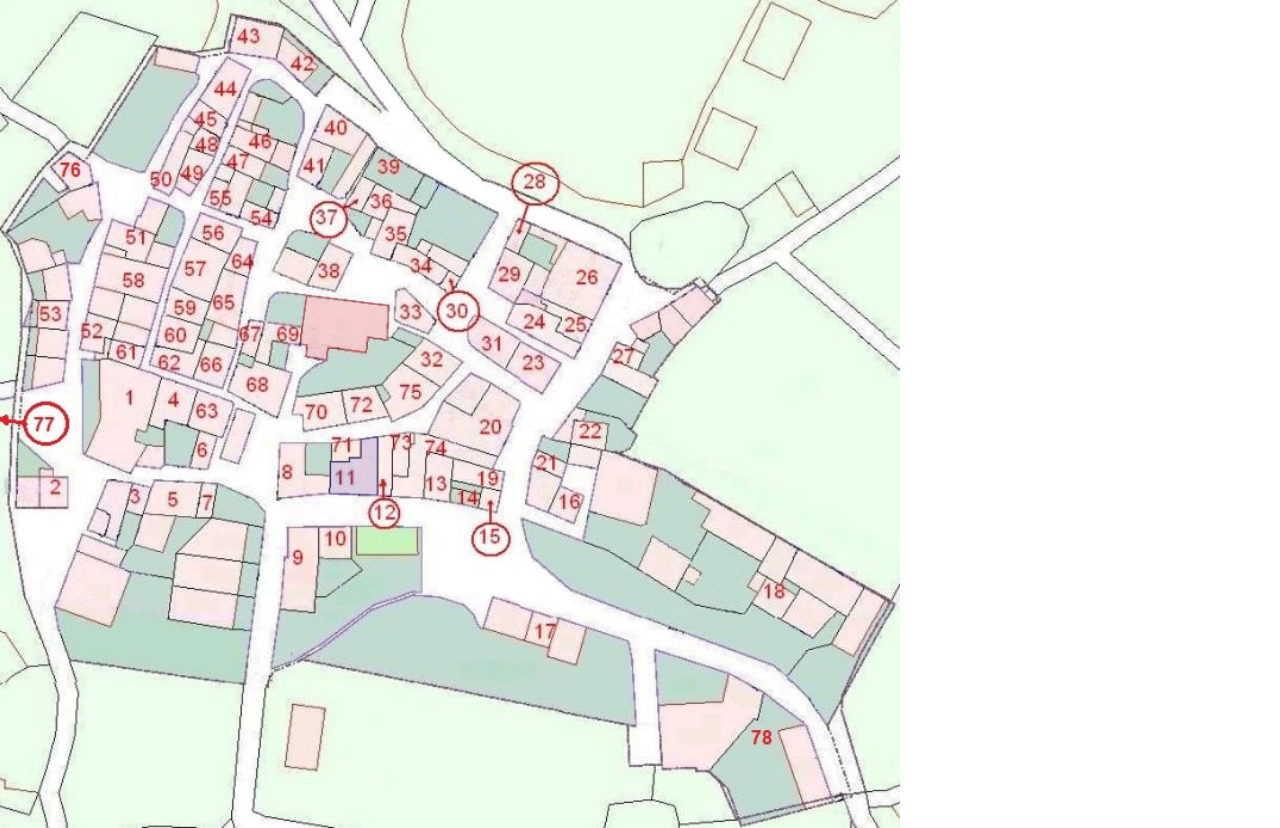
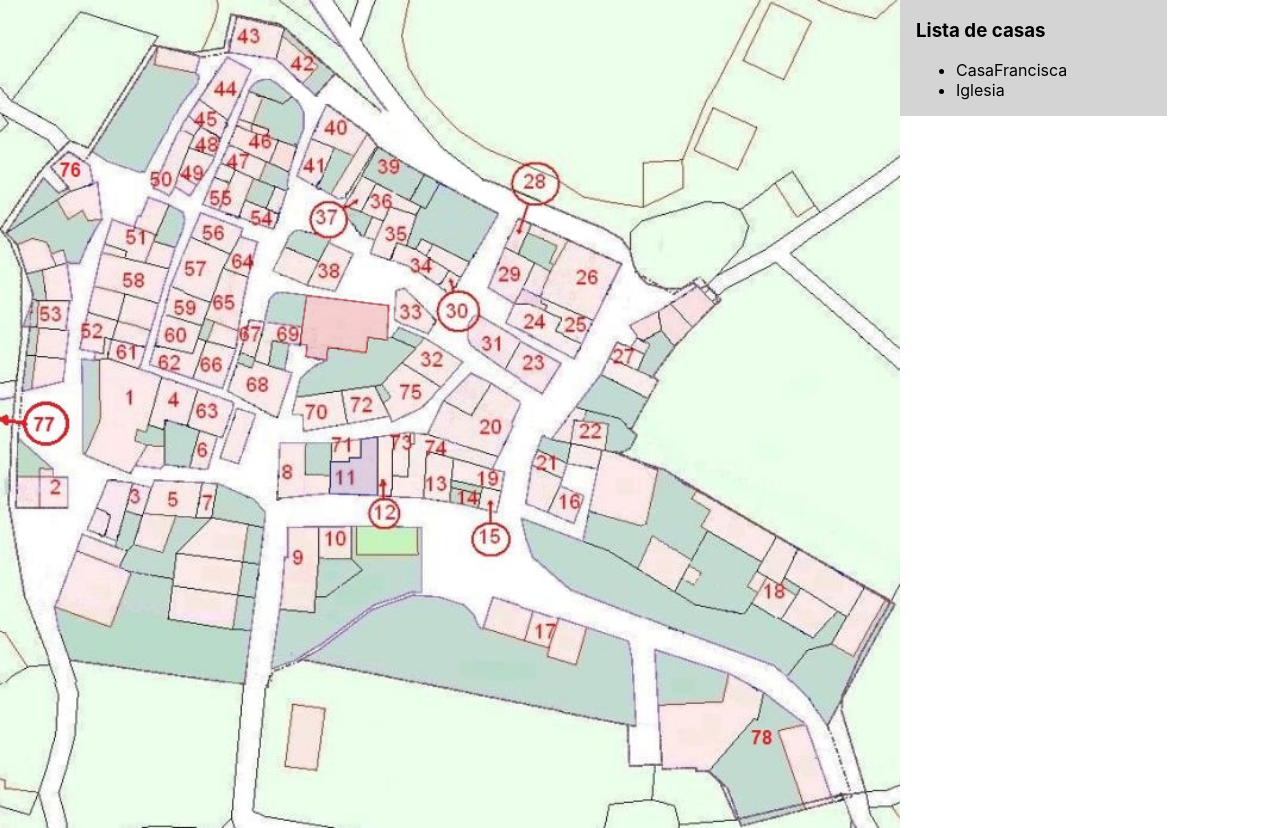
Before and after one commit to roberlarues/larues-casas, a React (Create React App) app: page / in a window 1280 px wide. Built offline with nearby package versions, Linux system fonts and the light colour scheme.

Commit message:
Listado de casas

```diff
--- a/src/App.css
+++ b/src/App.css
@@ -1,8 +1,18 @@
 .App {
   text-align: left;
+  display: flex;
 }
 
-.AppCanvas {
+.MapCanvas {
+  flex-basis: 100%;
+  max-width: 900px;
   position: relative;
-  max-width: 900px;
 }
+
+.HouseListCanvas {
+  z-index: 50;
+  position: relative;
+  width: 200pt;
+  height: 100%;
+  background-color: rgba(0, 0, 0, 0.17);
+}
--- a/src/App.tsx
+++ b/src/App.tsx
@@ -1,17 +1,32 @@
-import React from 'react';
+import React, {useState} from 'react';
 import { LaruesMap } from './components/LaruesMap'
+import { HouseList } from "./components/HouseList";
 import './App.css';
+import {House} from "./models/House";
 
 function App() {
-  return (
+    const [houseList, setHouseList] = useState([
+        { name: 'hola'}, { name: 'adios' }
+    ]);
+
+    const createHouseList = (houseList: House[]) => {
+        console.log('creating house list');
+        const newHouseList = [...houseList];
+        setHouseList(newHouseList);
+    }
+
+    return (
       <div className="App">
           {/*<div> Botones flotante</div>*/}
-          <div className="AppCanvas">
-              <LaruesMap/>
+          <div className="MapCanvas">
+              <LaruesMap createHouseList={createHouseList}/>
+          </div>
+          <div className="HouseListCanvas">
+              <HouseList houseList={houseList} />
           </div>
           {/*<div>Modal?</div>*/}
       </div>
-  );
+    );
 }
 
 export default App;
--- /dev/null
+++ b/src/components/HouseList.css
@@ -0,0 +1,15 @@
+
+.HouseList {
+    width: 100%;
+    height: 100%;
+    margin-left: 1em;
+}
+
+.highlight {
+    font-weight: bold;
+    cursor: pointer;
+}
+
+.no-highlight {
+    cursor: pointer;
+}
--- /dev/null
+++ b/src/components/HouseList.tsx
@@ -0,0 +1,17 @@
+import React from 'react';
+import './HouseList.css';
+import {House} from "../models/House";
+import {HouseListItem} from "./HouseListItem";
+
+
+export function HouseList({ houseList }) {
+
+    return (
+        <div className="HouseList">
+            <h3>Lista de casas</h3>
+            <ul>
+                {houseList.map((house: House) => <HouseListItem house={house}/>)}
+            </ul>
+        </div>
+    );
+}
--- /dev/null
+++ b/src/components/HouseListItem.tsx
@@ -0,0 +1,21 @@
+import React, {useRef} from 'react';
+import './HouseList.css';
+
+
+export function HouseListItem({ house }) {
+    const listItemRef = useRef();
+    house.listElement = listItemRef.current;
+
+    const onHouseClick = () => {
+        // TODO openHouseModal
+    }
+
+    return (
+        <li ref={listItemRef}
+            onClick={onHouseClick}
+            onMouseEnter={ () => house.highlightOn() }
+            onMouseLeave={ () => house.highlightOff() }>
+            {house.name}
+        </li>
+    );
+}
--- a/src/components/LaruesMap.tsx
+++ b/src/components/LaruesMap.tsx
@@ -1,8 +1,9 @@
 import React from 'react';
 import './LaruesMap.css';
+import {House} from "../models/House";
 
 
-export function LaruesMap() {
+export function LaruesMap({ createHouseList }) {
 
     const onSvgLoaded = () => {
         const houseLayerMap = document.getElementById('houses-svg');
@@ -12,15 +13,21 @@ export function LaruesMap() {
             return;
         }
 
-        const houseLayer = svgContent.getElementById('houses-svg-layer'); // TODO no funciona
+        const houseLayer = svgContent.getElementById('houses-svg-layer');
         if (houseLayer) {
             const numHouses = houseLayer.children.length;
+            const houseList = [];
             for (let i = 0; i < numHouses; i++) {
-                const houseItem = houseLayer.children.item(i) as SVGPathElement;
-                if (houseItem) {
-                    configureHouse(houseItem);
+                const houseElement = houseLayer.children.item(i) as SVGPathElement;
+                if (houseElement) {
+                    const houseName = houseElement.getAttribute('inkscape:label');
+                    const house = new House(houseName, houseElement);
+                    houseList.push(house)
+                    configureHouse(house);
                 }
             }
+
+            createHouseList(houseList);
         } else {
             console.error('not house layer found')
         }
@@ -36,33 +43,23 @@ export function LaruesMap() {
     );
 }
 
-function setDefaultHouseState(houseElement: SVGPathElement): void {
-    houseElement.style.opacity = '0.5';
-}
+function configureHouse(house: House): void {
 
-function setHighlightedHouseState(houseElement: SVGPathElement): void {
-    houseElement.style.opacity = '1';
-}
-
-function configureHouse(houseElement: SVGPathElement): void {
-
-    const onHouseEnter = (houseId: string, houseElement: SVGPathElement) => {
-        setHighlightedHouseState(houseElement);
+    const onHouseEnter = (house: House) => {
+        house.highlightOn();
         // TODO highlight house name in list
     }
 
-    const onHouseExit = (houseId: string, houseElement: SVGPathElement) => {
-        setDefaultHouseState(houseElement);
+    const onHouseExit = (house: House) => {
+        house.highlightOff();
         // TODO remove highlight house name in list
     }
 
-    const onHouseClick = (houseId: string, houseElement: SVGPathElement) => {
+    const onHouseClick = (house: House) => {
         // TODO openHouseModal
     }
 
-    const houseName = houseElement.getAttribute('inkscape:label');
-    houseElement.addEventListener('mouseover', () => onHouseEnter(houseName ? houseName : '', houseElement));
-    houseElement.addEventListener('mouseout', () => onHouseExit(houseName ? houseName : '', houseElement));
-    houseElement.addEventListener('click', () => onHouseClick(houseName ? houseName : '', houseElement));
-    setDefaultHouseState(houseElement);
+    house.mapElement.addEventListener('mouseover', () => onHouseEnter(house));
+    house.mapElement.addEventListener('mouseout', () => onHouseExit(house));
+    house.mapElement.addEventListener('click', () => onHouseClick(house));
 }
--- /dev/null
+++ b/src/models/House.ts
@@ -0,0 +1,35 @@
+
+export class House {
+    name: string;
+    mapElement: SVGPathElement;
+    listElement: HTMLElement;
+
+
+    constructor(name: string, mapElement: SVGPathElement) {
+        this.name = name;
+        this.mapElement = mapElement;
+
+        this.highlightOff();
+    }
+
+    highlightOn(): void {
+        if (this.mapElement) {
+            this.mapElement.style.opacity = '1';
+            this.mapElement.style.cursor = 'pointer'
+        }
+
+        if (this.listElement) {
+            this.listElement.className = 'highlight';
+        }
+    }
+
+    highlightOff(): void {
+        if (this.mapElement) {
+            this.mapElement.style.opacity = '0.5';
+        }
+
+        if (this.listElement) {
+            this.listElement.className = 'no-highlight';
+        }
+    }
+}
--- a/tsconfig.json
+++ b/tsconfig.json
@@ -10,7 +10,7 @@
     "skipLibCheck": true,
     "esModuleInterop": true,
     "allowSyntheticDefaultImports": true,
-    "strict": true,
+    "strict": false,
     "forceConsistentCasingInFileNames": true,
     "noFallthroughCasesInSwitch": true,
     "module": "esnext",
```
